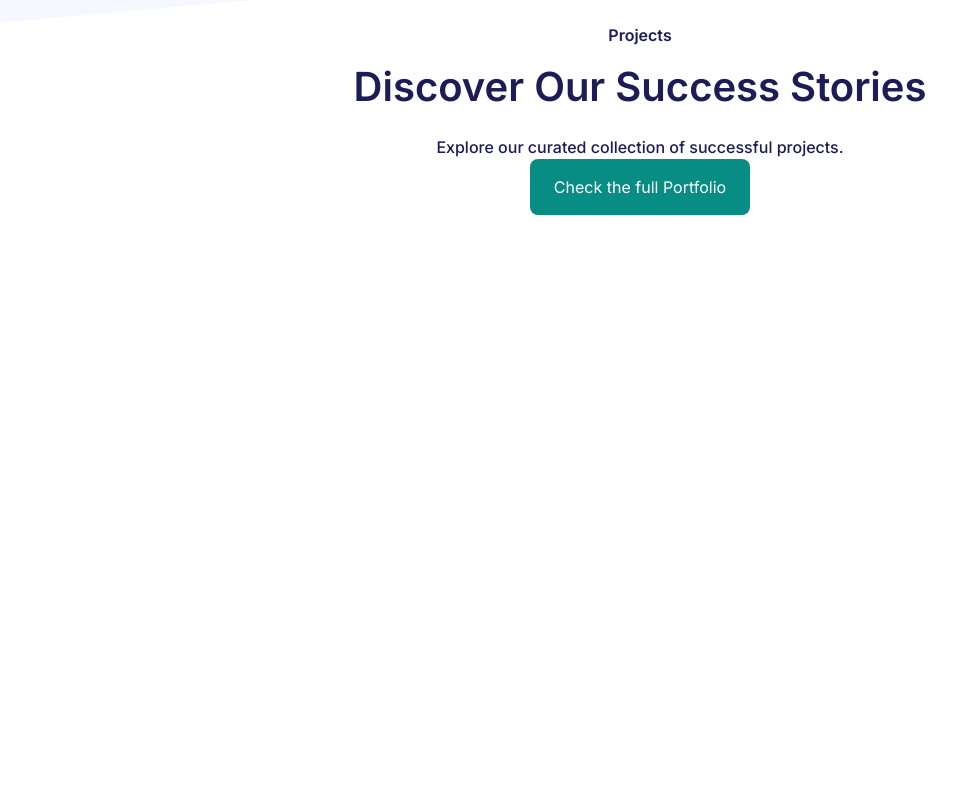
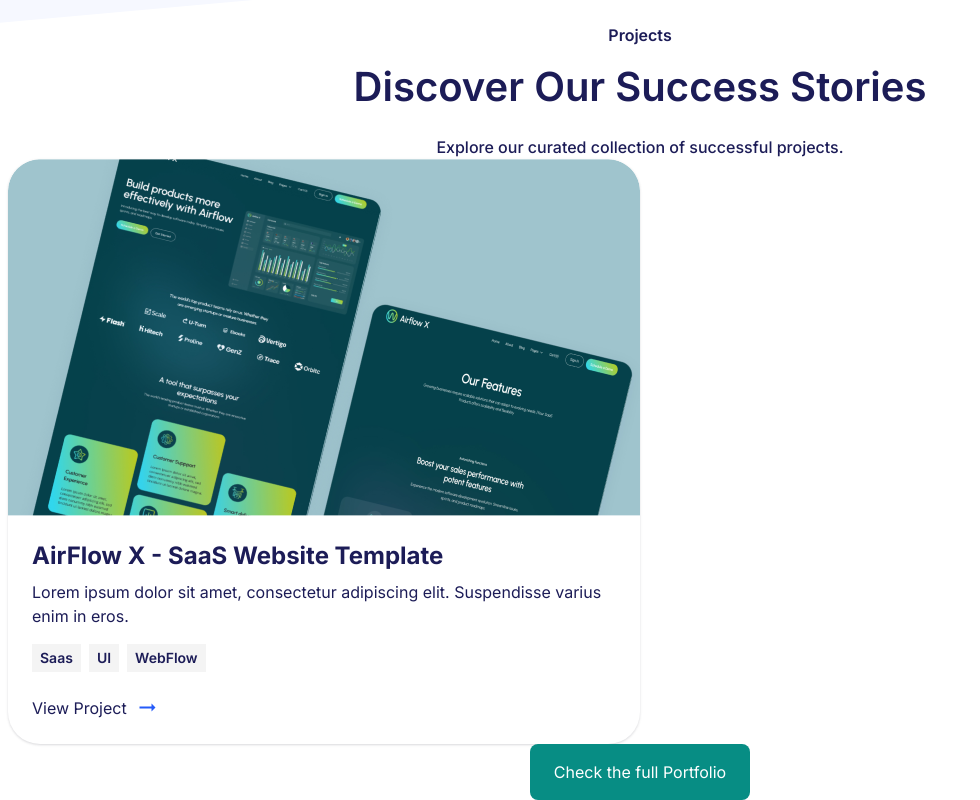
Before and after one commit to safatsaat2/portfolio-project-suleiman, a Next.js app: page / in a window 1280 px wide. Shown: the part 3873-4673 px from the top of the page, without its empty margins (0-980 px from the left). Before the commit the page ends 4088 px from the top, so only its background shows below. Built offline with nearby package versions, Linux system fonts and the light colour scheme.

Commit message:
project implemantation

```diff
--- a/app/Components/Project/Project.jsx
+++ b/app/Components/Project/Project.jsx
@@ -1,5 +1,6 @@
 import React from 'react';
 import ButtonFull from '../buttons/ButtonFull';
+import ProjectCard from './ProjectCard';
 
 const Project = () => {
     return (
@@ -12,7 +13,7 @@
               Explore our curated collection of successful projects.
             </p>
             <div className='grid grid-cols-1 lg:grid-cols-2 items-center'>
-
+        <ProjectCard/>
             </div>
             <ButtonFull text="Check the full Portfolio" link={"#"} />
         </div>
--- /dev/null
+++ b/app/Components/Project/ProjectCard.jsx
@@ -0,0 +1,44 @@
+import Image from "next/image";
+import React from "react";
+
+const ProjectCard = () => {
+  return (
+    <div className="bg-white card_pr_project rounded-[32px] max-w-[632px] w-full overflow-hidden text-[#1C1C57]">
+      <Image
+        src="/projectcard.png"
+        alt="project image"
+        width={632}
+        height={356}
+      />
+      <div className="p-6">
+        <p className="text-2xl font-bold">AirFlow X - SaaS Website Template</p>
+        <p className="text-base text-[#1C1C57] mt-2">
+          Lorem ipsum dolor sit amet, consectetur adipiscing elit. Suspendisse
+          varius enim in eros.
+        </p>
+        <div className="flex items-center gap-2 mt-4">
+          <p className="text-sm font-semibold bg-[#F4F4F4] px-2 py-1">Saas</p>
+          <p className="text-sm font-semibold bg-[#F4F4F4] px-2 py-1">UI</p>
+          <p className="text-sm font-semibold bg-[#F4F4F4] px-2 py-1">WebFlow</p>
+        </div>
+        <button className="flex items-center gap-3 mt-6">
+          View Project{" "}
+          <svg
+            width="17"
+            height="9"
+            viewBox="0 0 17 9"
+            fill="none"
+            xmlns="http://www.w3.org/2000/svg"
+          >
+            <path
+              d="M12.51 3.39014H0.5V5.39014H12.51V8.39014L16.5 4.39014L12.51 0.390137V3.39014Z"
+              fill="#255BF9"
+            />
+          </svg>
+        </button>
+      </div>
+    </div>
+  );
+};
+
+export default ProjectCard;
--- a/app/globals.css
+++ b/app/globals.css
@@ -5,3 +5,6 @@
 body{
     overflow-x: hidden;
 }
+.card_pr_project{
+    box-shadow: 0px 1px 3px rgba(16, 24, 40, 0.1), 0px 1px 2px rgba(16, 24, 40, 0.06);
+}
```
Also changed, not shown: public/projectcard.png (added).
